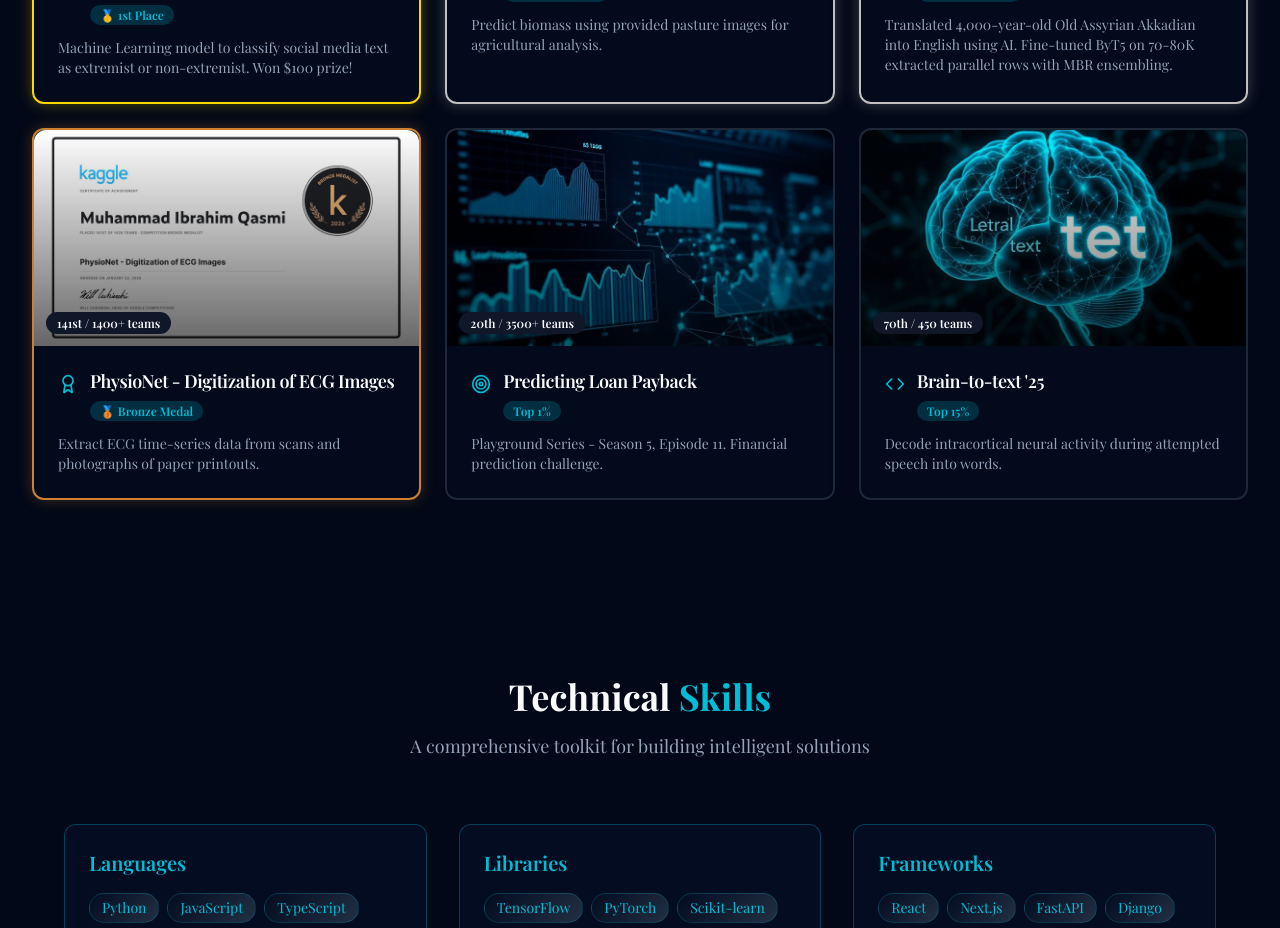
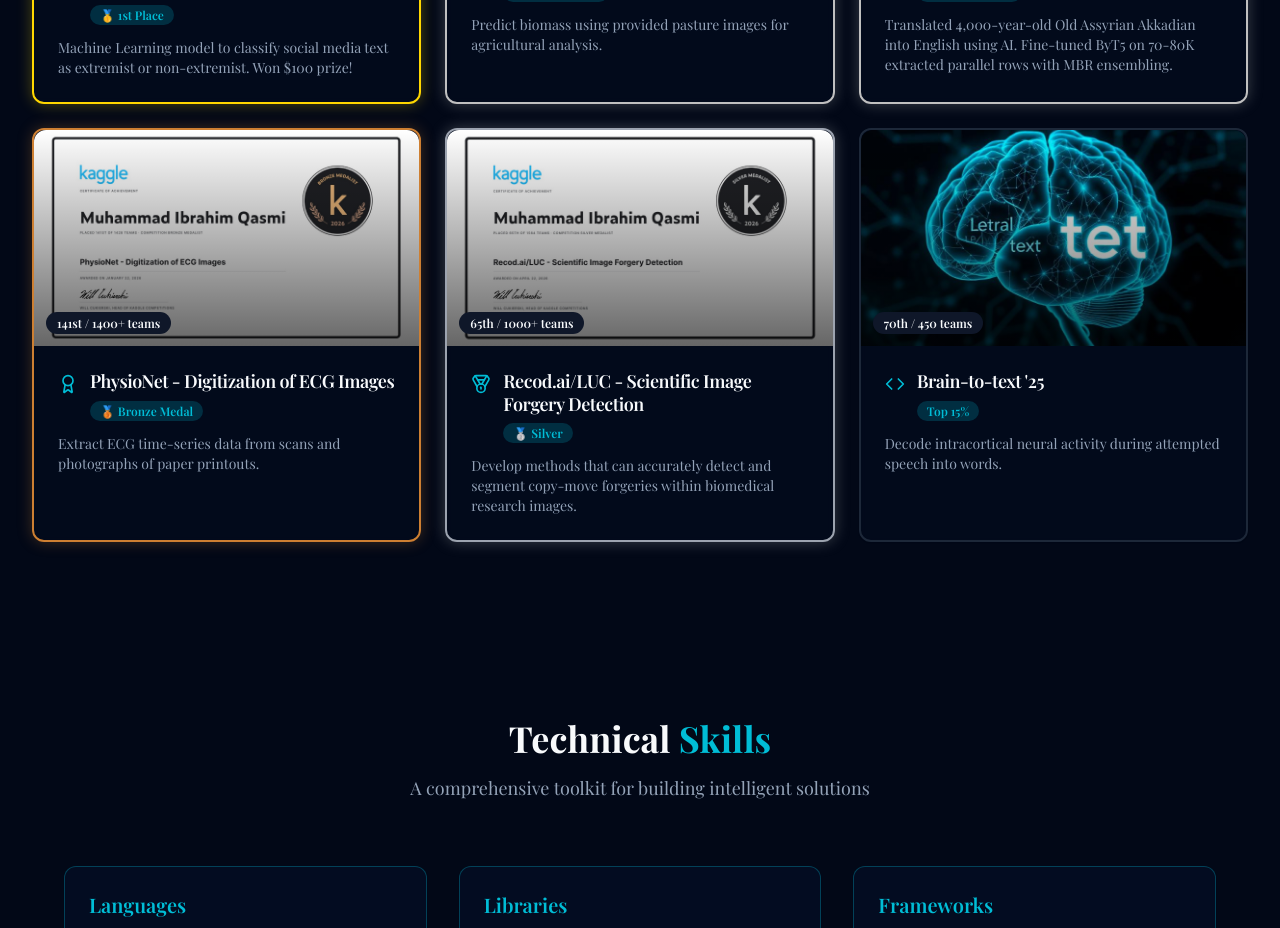
Before and after one commit to muhammadibrahim313/ibrahim-qasmi, a React (Vite) app: page / in a window 1280 px wide. Shown: the part 5240-6168 px from the top of the page. Built offline with nearby package versions, Linux system fonts and the light colour scheme.

Commit message:
Changes
Co-authored-by: muhammadibrahim313 <147333130+muhammadibrahim313@users.noreply.github.com>

```diff
--- a/src/components/Achievements.tsx
+++ b/src/components/Achievements.tsx
@@ -22,7 +22,7 @@ import metaHackerCupImage from '@/assets/meta_hacker_cup.jpg';
 import extremismDetectionImage from '@/assets/kaggle-competitions/extremism-detection.png';
 import image2BiomassImage from '@/assets/kaggle-competitions/image2biomass.jpeg';
 import ecgDigitizationImage from '@/assets/kaggle-competitions/ecg-digitization.jpeg';
-import loanPredictionImage from '@/assets/kaggle-competitions/loan-prediction.jpg';
+import forgeryDetectionImage from '@/assets/kaggle-forgery-detection.jpeg';
 import deepPastImage from '@/assets/kaggle-competitions/deep-past.jfif';
 import brainToTextImage from '@/assets/kaggle-competitions/brain-to-text.jpg';
 
@@ -179,14 +179,14 @@ const Achievements = () => {
       medalColor: "border-[#CD7F32] shadow-[0_0_15px_rgba(205,127,50,0.3)]"
     },
     {
-      title: "Predicting Loan Payback",
-      result: "Top 1%",
-      description: "Playground Series - Season 5, Episode 11. Financial prediction challenge.",
-      teams: "3500+ teams",
-      rank: "20th",
-      image: loanPredictionImage,
-      icon: <Target className="h-5 w-5" />,
-      medalColor: ""
+      title: "Recod.ai/LUC - Scientific Image Forgery Detection",
+      result: "🥈 Silver",
+      description: "Develop methods that can accurately detect and segment copy-move forgeries within biomedical research images.",
+      teams: "1000+ teams",
+      rank: "65th",
+      image: forgeryDetectionImage,
+      icon: <Medal className="h-5 w-5" />,
+      medalColor: "border-gray-400 shadow-[0_0_15px_rgba(192,192,192,0.3)]"
     },
     {
       title: "Brain-to-text '25",
```
